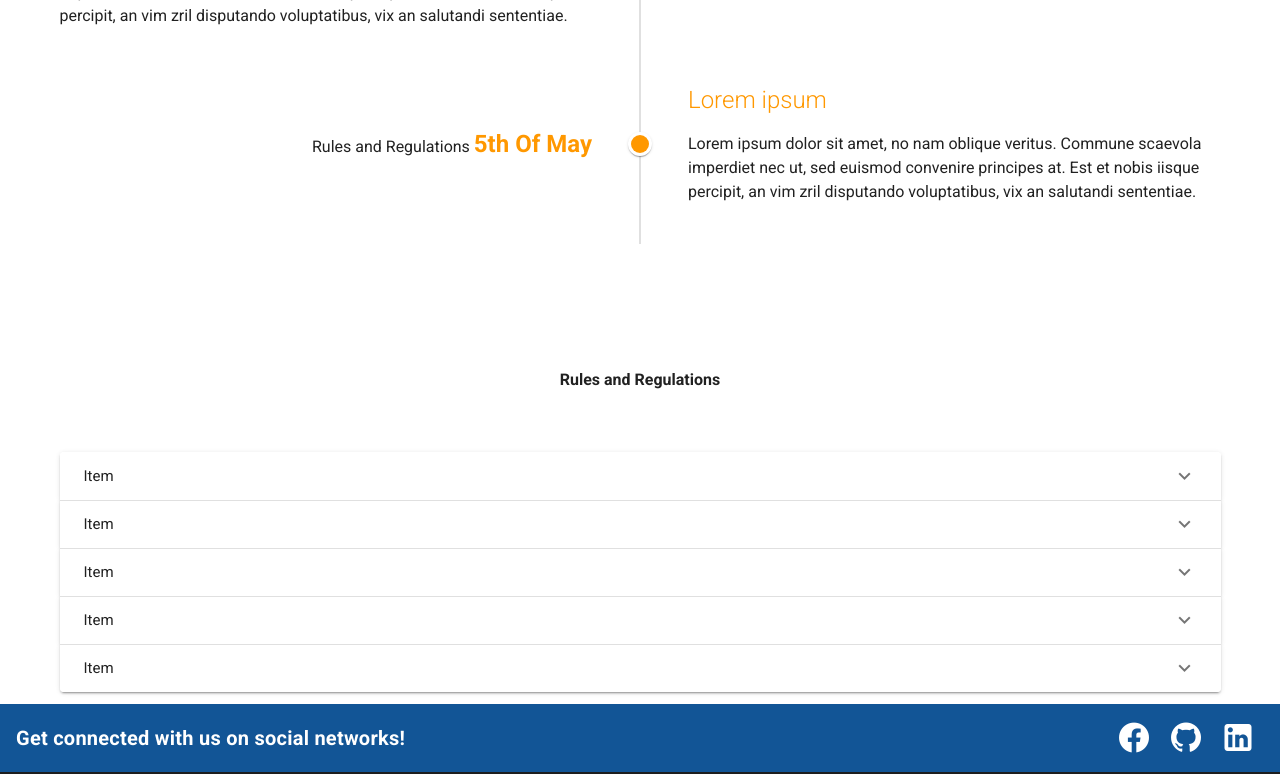
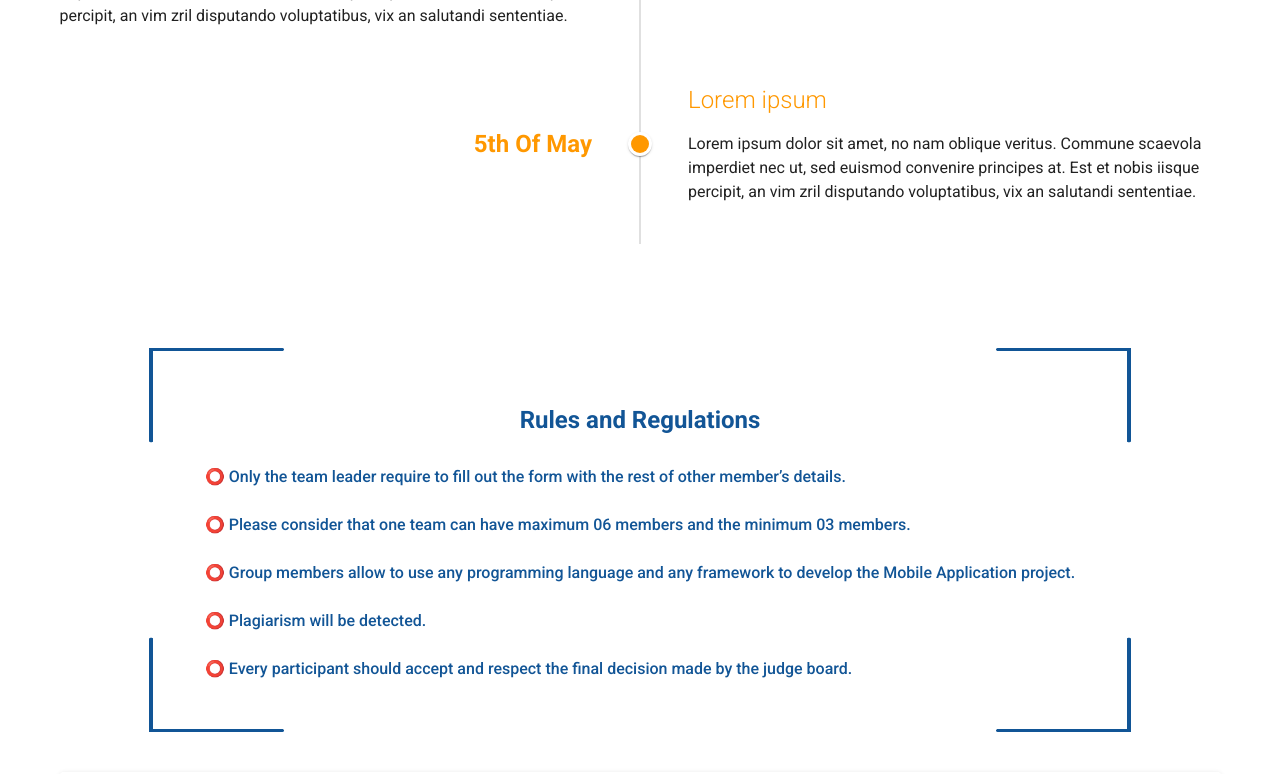
Before and after one commit to Nikila99gimhan/MADFest-Website, a Nuxt app: page / in a window 1280 px wide. Shown: the part 1420-2194 px from the top of the page. Built offline with nearby package versions, Linux system fonts and the light colour scheme.

Commit message:
add rules banner

```diff
--- a/components/RulesBanner.vue
+++ b/components/RulesBanner.vue
@@ -1,7 +1,34 @@
 <template>
-  <v-row no-gutters justify="center">
-    <strong class="subheading py-15 text-xl">
-      Rules and Regulations
-    </strong>
+  <v-row padless no-gutters justify="center" class="my-10">
+    <v-card class="mx-auto px-10 py-10" id="myId" max-width="100%" tile elevation="0">
+      <v-card-title primary-title class="justify-center" :class="`headline font-weight-bold primary--text`"> Rules and Regulations </v-card-title>
+      <v-list-item v-for="(item, i) in items" :key="i">
+        <v-list-item-content>
+          <v-list-item-title v-text="item.text" :class="` font-weight-medium primary--text`"></v-list-item-title>
+        </v-list-item-content>
+      </v-list-item>
+    </v-card>
   </v-row>
 </template>
+
+<script>
+export default {
+  data: () => ({
+    items: [
+        { text: "⭕ Only the team leader require to fill out the form with the rest of other member’s details." },
+        { text: "⭕ Please consider that one team can have maximum 06 members and the minimum 03 members." },
+        { text: "⭕ Group members allow to use any programming language and any framework to develop the Mobile Application project." },
+        { text: "⭕ Plagiarism will be detected." },
+        { text: "⭕ Every participant should accept and respect the final decision made by the judge board." },
+        ],
+  }),
+};
+</script>
+
+<style>
+#myId {
+  background: url("../assets/rules-bg.png") no-repeat center center;
+  background-size: 100% 100%;
+
+}
+</style>
--- a/components/TimeLineBanner.vue
+++ b/components/TimeLineBanner.vue
@@ -1,17 +1,13 @@
 
 <template>
-
   <v-timeline>
-
     <v-timeline-item
       v-for="(year, i) in years"
       :key="i"
       :color="year.color"
       small
     >
-
       <template v-slot:opposite>
-          Rules and Regulations
         <span
           :class="`headline font-weight-bold ${year.color}--text`"
           v-text="year.year"
```
Also changed, not shown: assets/rules-bg.png (added).
